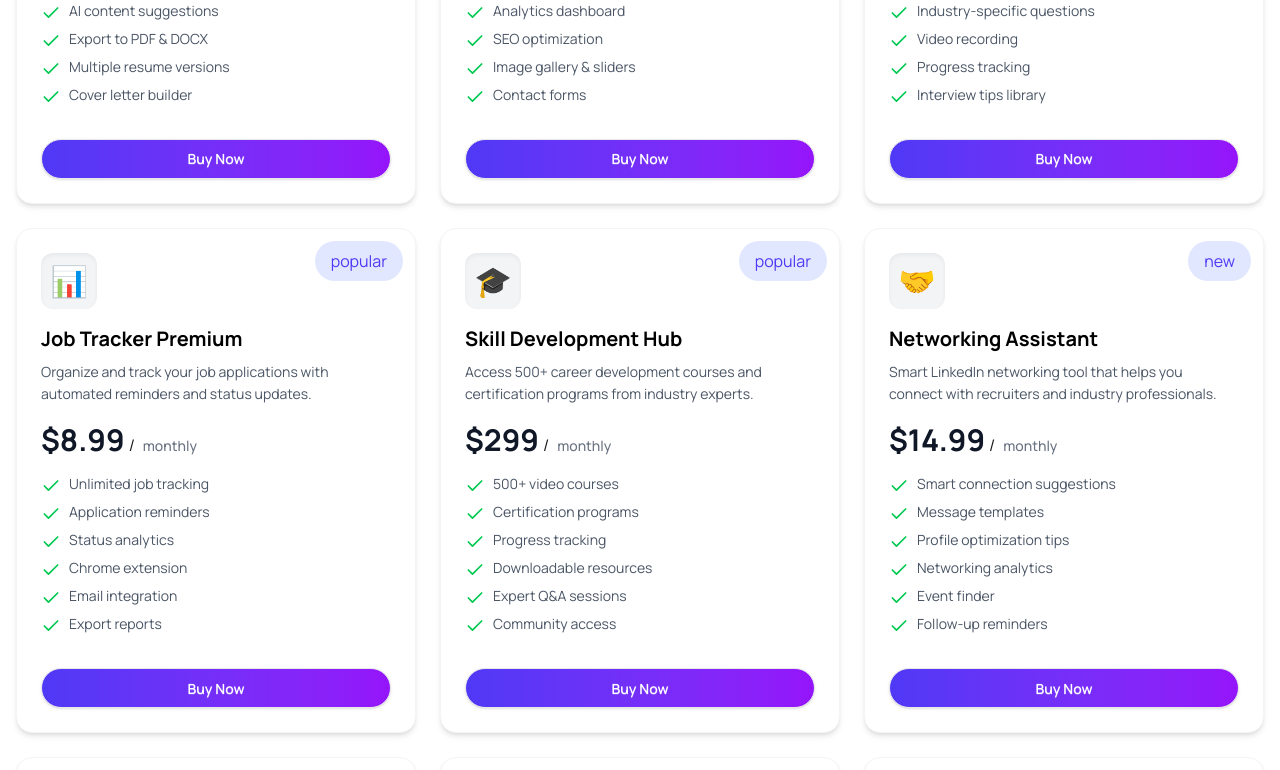
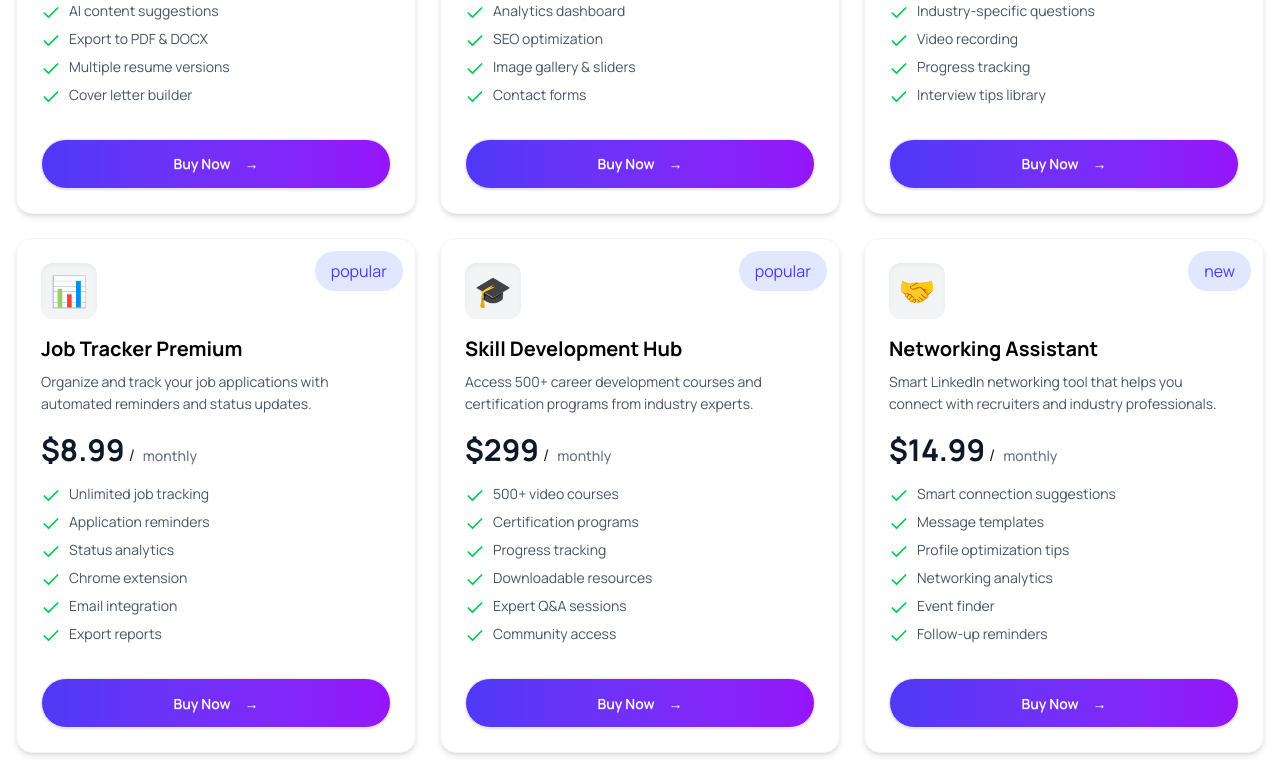
Before and after one commit to abusayeed07/assignment-6-digitools-react-website, a React (Vite) app: page / in a window 1280 px wide. Shown: the part 1740-2510 px from the top of the page. Built offline with nearby package versions, Linux system fonts and the light colour scheme.

Commit message:
Changing purchased button fi=unction

```diff
--- a/src/components/ProductCards.jsx
+++ b/src/components/ProductCards.jsx
@@ -19,9 +19,7 @@
       return;
     }
 
-    // Simulate processing delay
-    setTimeout(() => {
-      setCart([...cart, product]);
+    setCart(prevCart => [...prevCart, product]);
     setIsPurchased(true);
 
     if (product.price === 0) {
@@ -29,7 +27,6 @@
     } else {
       toast.success("Item added to cart!");
     }
-    }, 1000);
   };
 
   return (
@@ -90,13 +87,14 @@
         <button
           onClick={handlePurchase}
           disabled={isPurchased}
-          className={`btn w-full font-semibold py-3 px-4 shadow-sm rounded-4xl transition-colors ${
+          className={`btn w-full font-semibold py-6 px-4 shadow-sm rounded-4xl transition-colors ${
             isPurchased
               ? "bg-gray-400 cursor-not-allowed text-white"
-              : "bg-linear-to-r from-[#4F39F6] to-[#9514FA] text-white"
+              : "bg-linear-to-r from-[#4F39F6] to-[#9514FA] text-white hover:opacity-90"
           }`}
         >
           {isPurchased ? "✓ Purchased" : "Buy Now"}
+          {!isPurchased && <span className="ml-2">→</span>}
         </button>
       </div>
     </div>
```
Lines whose indentation alone changed are shown as unchanged.
